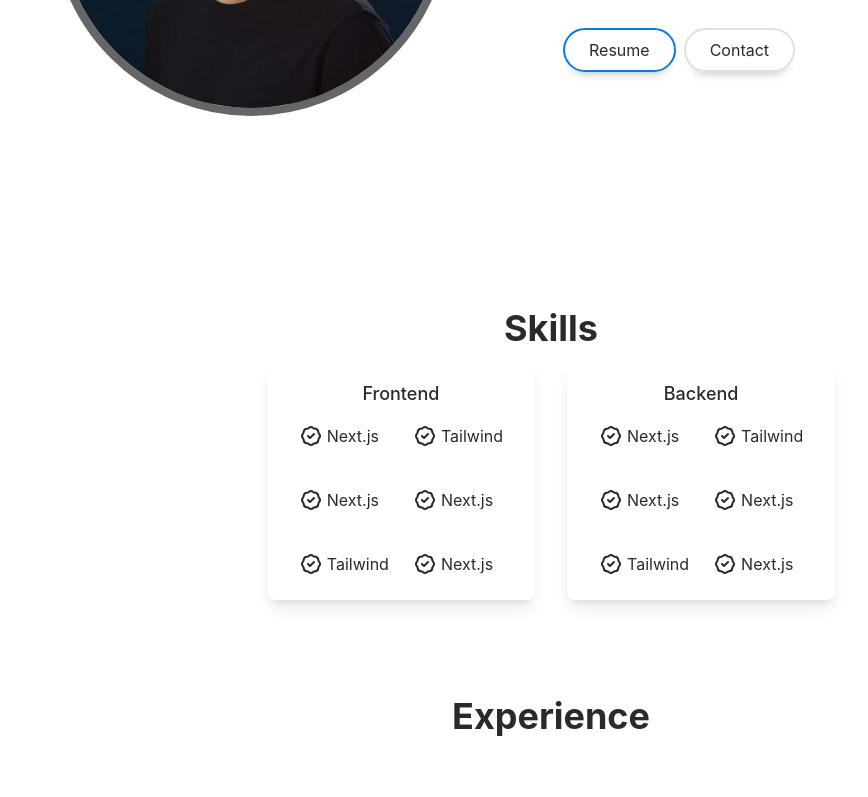
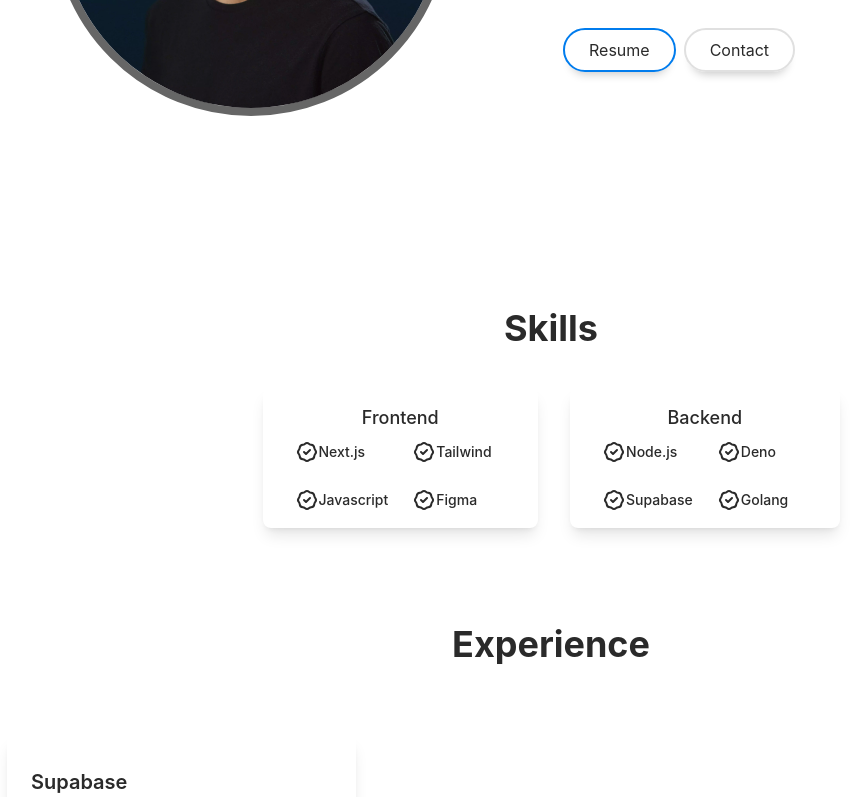
Before and after one commit to Isaiah-Hamilton/Portfolio, a Next.js app: page / in a window 1280 px wide. Shown: the part 452-1249 px from the top of the page, without its empty margins (89-957 px from the left). Built offline with nearby package versions, Linux system fonts and the light colour scheme.

Commit message:
chore: update skills section

```diff
--- a/components/Skills.tsx
+++ b/components/Skills.tsx
@@ -1,71 +1,32 @@
 import CheckIcon from './Icons/CheckIcon'
+import data from '../data/data.json'
 
 const Skills = () => {
   return (
     <div className="skills section" id="skills">
-      <h1 className="title-font sm:text-4xl text-3xl font-bold text-center mb-2">Skills</h1>
-
+      <h1 className="title-font sm:text-4xl text-3xl font-bold text-center mb-10">Skills</h1>
       <div className="grid justify-items-center mt-4">
         <div className="flex space-x-8">
-          <div className="bg-white dark:bg-gray-600 py-4 px-8 rounded-lg shadow-lg transition duration-300 ease-in-out hover:-translate-y-3">
-            <h1 className="text-lg font-medium text-center pb-2">Frontend</h1>
-            <div className="grid grid-cols-2 gap-6">
-              <div className="flex space-x-1 my-2">
-                <CheckIcon />
-                <span>Next.js</span>
+          {data.skills.map((skill, i) => {
+            return (
+              <div
+                key={i}
+                className="bg-white dark:bg-gray-600 py-4 px-8 rounded-lg shadow-lg transition duration-300 ease-in-out hover:-translate-y-3"
+              >
+                <h1 className="text-lg font-medium text-center pb-2">{skill.title}</h1>
+                <div className="grid grid-cols-2 gap-6">
+                  {skill.items.map((item, i) => {
+                    return (
+                      <div key={i} className="flex items-center">
+                        <CheckIcon />
+                        <p className="text-sm font-medium">{item}</p>
+                      </div>
+                    )
+                  })}
+                </div>
               </div>
-              <div className="flex space-x-1 my-2">
-                <CheckIcon />
-                <span>Tailwind</span>
-              </div>
-              <div className="flex space-x-1 my-2">
-                <CheckIcon />
-                <span>Next.js</span>
-              </div>
-              <div className="flex space-x-1 my-2">
-                <CheckIcon />
-                <span>Next.js</span>
-              </div>
-              <div className="flex space-x-1 my-2">
-                <CheckIcon />
-                <span>Tailwind</span>
-              </div>
-              <div className="flex space-x-1 my-2">
-                <CheckIcon />
-                <span>Next.js</span>
-              </div>
-            </div>
-          </div>
-
-          <div className="bg-white dark:bg-gray-600 py-4 px-8 rounded-lg shadow-lg transition duration-300 ease-in-out hover:-translate-y-3">
-            <h1 className="text-lg font-medium text-center pb-2">Backend</h1>
-            <div className="grid grid-cols-2 gap-6">
-              <div className="flex space-x-1 my-2">
-                <CheckIcon />
-                <span>Next.js</span>
-              </div>
-              <div className="flex space-x-1 my-2">
-                <CheckIcon />
-                <span>Tailwind</span>
-              </div>
-              <div className="flex space-x-1 my-2">
-                <CheckIcon />
-                <span>Next.js</span>
-              </div>
-              <div className="flex space-x-1 my-2">
-                <CheckIcon />
-                <span>Next.js</span>
-              </div>
-              <div className="flex space-x-1 my-2">
-                <CheckIcon />
-                <span>Tailwind</span>
-              </div>
-              <div className="flex space-x-1 my-2">
-                <CheckIcon />
-                <span>Next.js</span>
-              </div>
-            </div>
-          </div>
+            )
+          })}
         </div>
       </div>
     </div>
--- a/data/data.json
+++ b/data/data.json
@@ -14,5 +14,9 @@
       "live-atc": "https://github.com/isaiah-hamilton/live-atc",
       "atc-api": "https://github.com/isaiah-hamilton/atc-api"
     }
-  }
+  },
+  "skills": [
+    { "title": "Frontend", "items": ["Next.js", "Tailwind", "Javascript", "Figma"] },
+    { "title": "Backend", "items": ["Node.js", "Deno", "Supabase", "Golang"] }
+  ]
 }
```
